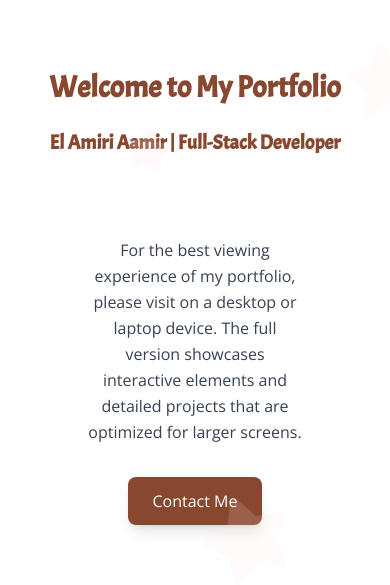
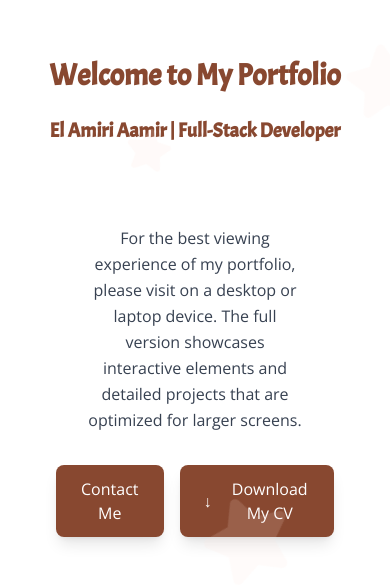
Before and after one commit to Mouadelhiloufi/MouadFolio, a React (Vite) app: page / in a window 390 px wide. Shown: the part 109-694 px from the top of the page. Built offline with nearby package versions, Linux system fonts and the light colour scheme.

Commit message:
Add CV download links to Hero and MobileMessage components

```diff
--- a/src/components/Hero.jsx
+++ b/src/components/Hero.jsx
@@ -12,10 +12,14 @@
                             I love building efficient, scalable systems and crafting seamless
                             user experiences across both frontend and backend technologies.
                         </p>
-                        <a href="/works" className="cta-button">
-                            <span className="arrow">→</span>
-                            See My Works
-                        </a>
+                    <a
+                        href="/Aamir_El_Amiri_CV_2025.pdf"
+                        className="cta-button"
+                        download
+                    >
+                        <span className="arrow">↓</span>
+                        Download My CV
+                    </a>
                     </div>
                     <div className="hero-image">
                         <img src="/my.png" className='h-36 ml-16' alt="Aamir El Amiri " />
--- a/src/components/MobileMessage.jsx
+++ b/src/components/MobileMessage.jsx
@@ -32,14 +32,24 @@ function MobileMessage() {
             For the best viewing experience of my portfolio, please visit on a desktop or laptop device.
             The full version showcases interactive elements and detailed projects that are optimized for larger screens.
           </p>
-          <div className="flex justify-center">
+          <div className="flex direction-column justify-center gap-4">
   <a
     href="mailto:aamirelamiri3@gmail.com"
     className="inline-flex items-center gap-2 px-6 py-3 bg-[#884830] text-white rounded-lg hover:bg-[#CE7857] transition-all duration-300 shadow-lg hover:shadow-xl"
   >
     Contact Me
   </a>
+
+  <a
+    href="/Aamir_El_Amiri_CV_2025.pdf"
+    download
+    className="inline-flex items-center gap-2 px-6 py-3 bg-[#884830] text-white rounded-lg hover:bg-[#CE7857] transition-all duration-300 shadow-lg hover:shadow-xl"
+  >
+    <span className="arrow">↓</span>
+    Download My CV
+  </a>
 </div>
+
         </motion.div>
       </div>
     </motion.div>
```
Also changed, not shown: 1 other file (tests, documents, lock files or other folders). Lines whose indentation alone changed are shown as unchanged.
